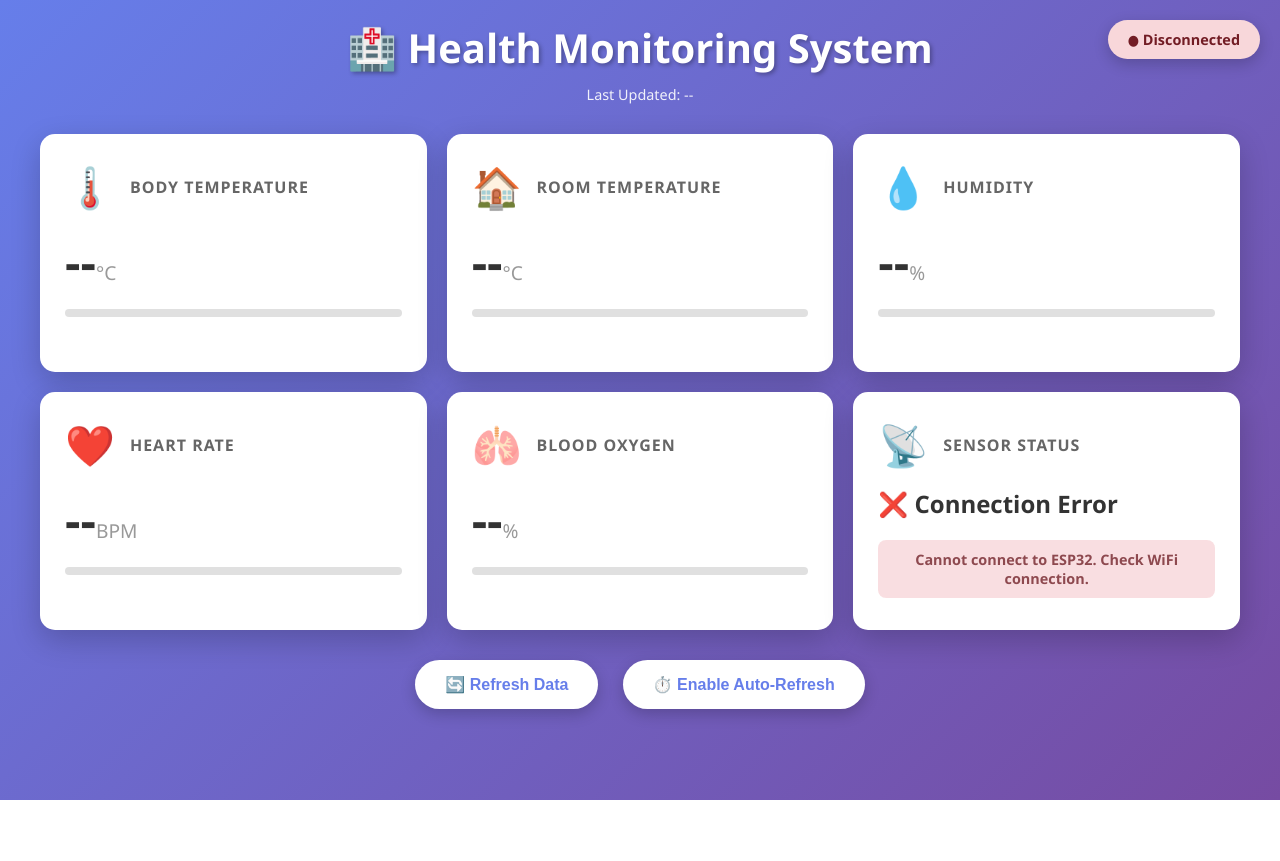
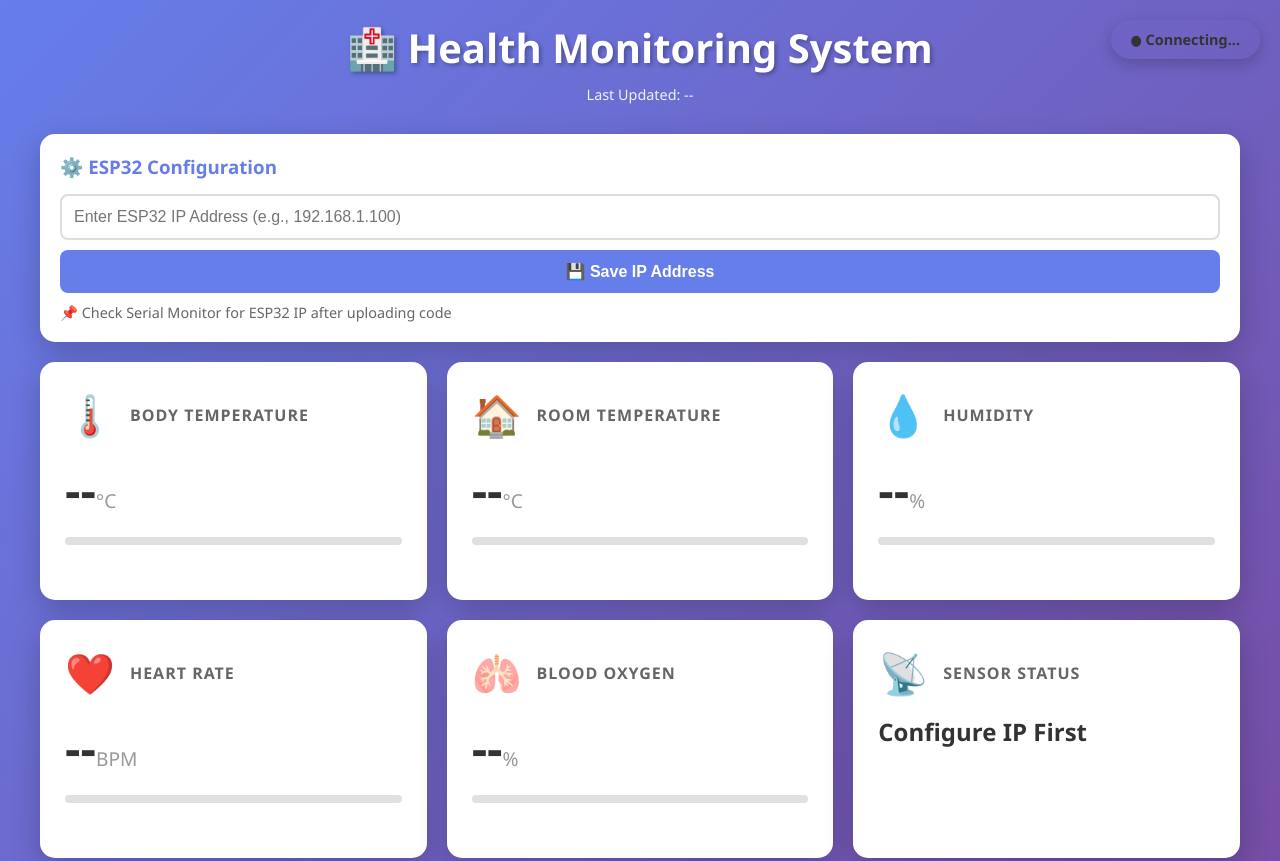
Before and after one commit to 1912prajwal/health-monitor, a plain HTML site: page index.html in a window 1280 px wide. Shown: the top 861 px of the page. Before the commit the page ends 800 px from the top, so only its background shows below. Drawn offline with Linux system fonts and the light colour scheme; no server answers.

Commit message:
Implement ESP32 IP configuration section
Added a configuration section for ESP32 IP address input and save functionality.

```diff
--- a/index.html
+++ b/index.html
@@ -35,6 +35,45 @@
             font-size: 2.5rem;
             margin-bottom: 10px;
             text-shadow: 2px 2px 4px rgba(0,0,0,0.3);
+        }
+
+        .config-section {
+            background: white;
+            padding: 20px;
+            border-radius: 15px;
+            margin-bottom: 20px;
+            box-shadow: 0 10px 30px rgba(0,0,0,0.2);
+        }
+
+        .config-section h3 {
+            margin-bottom: 15px;
+            color: #667eea;
+        }
+
+        .config-section input {
+            width: 100%;
+            padding: 12px;
+            font-size: 1rem;
+            border: 2px solid #ddd;
+            border-radius: 8px;
+            margin-bottom: 10px;
+        }
+
+        .config-section button {
+            width: 100%;
+            padding: 12px;
+            background: #667eea;
+            color: white;
+            border: none;
+            border-radius: 8px;
+            font-size: 1rem;
+            font-weight: 600;
+            cursor: pointer;
+            transition: background 0.3s;
+        }
+
+        .config-section button:hover {
+            background: #764ba2;
         }
 
         .last-update {
@@ -166,6 +205,7 @@
             font-weight: 600;
             font-size: 0.9rem;
             box-shadow: 0 5px 15px rgba(0,0,0,0.2);
+            z-index: 1000;
         }
 
         .connected {
@@ -219,6 +259,16 @@
             <h1>🏥 Health Monitoring System</h1>
             <p class="last-update">Last Updated: <span id="lastUpdate">--</span></p>
         </header>
+
+        <!-- ESP32 IP Configuration -->
+        <div class="config-section">
+            <h3>⚙️ ESP32 Configuration</h3>
+            <input type="text" id="esp32IP" placeholder="Enter ESP32 IP Address (e.g., 192.168.1.100)" value="">
+            <button onclick="saveIP()">💾 Save IP Address</button>
+            <p style="margin-top: 10px; color: #666; font-size: 0.9rem;">
+                📌 Check Serial Monitor for ESP32 IP after uploading code
+            </p>
+        </div>
 
         <div class="dashboard">
             <!-- Body Temperature -->
@@ -292,7 +342,7 @@
                     <div class="icon">📡</div>
                     <div class="card-title">Sensor Status</div>
                 </div>
-                <div class="card-value" style="font-size: 1.5rem;" id="sensorStatus">Initializing...</div>
+                <div class="card-value" style="font-size: 1.5rem;" id="sensorStatus">Configure IP First</div>
                 <div class="alert" id="sensorAlert" style="margin-top: 20px;"></div>
             </div>
         </div>
@@ -306,7 +356,27 @@
     <script>
         let autoRefreshEnabled = false;
         let autoRefreshInterval;
-        const ESP32_IP = "192.168.4.1"; // Default ESP32 AP IP
+        let ESP32_IP = localStorage.getItem('esp32_ip') || '';
+
+        // Load saved IP on page load
+        window.onload = function() {
+            if (ESP32_IP) {
+                document.getElementById('esp32IP').value = ESP32_IP;
+                setTimeout(fetchData, 1000);
+            }
+        };
+
+        function saveIP() {
+            const ipInput = document.getElementById('esp32IP').value.trim();
+            if (ipInput) {
+                ESP32_IP = ipInput;
+                localStorage.setItem('esp32_ip', ESP32_IP);
+                alert('✅ IP Address Saved: ' + ESP32_IP);
+                fetchData();
+            } else {
+                alert('⚠️ Please enter a valid IP address');
+            }
+        }
 
         function updateStatus(connected) {
             const statusEl = document.getElementById('connectionStatus');
@@ -330,15 +400,15 @@
         }
 
         function updateCard(value, elementId, barId, alertId, min, max, normalMin, normalMax, type) {
-            document.getElementById(elementId).innerHTML = value + '<span class="card-unit">' +
+            document.getElementById(elementId).innerHTML = value.toFixed(1) + '<span class="card-unit">' +
                 (type === 'BPM' ? ' BPM' : type === '%' ? '%' : '°C') + '</span>';
 
             const percentage = ((value - min) / (max - min)) * 100;
             const bar = document.getElementById(barId);
-            bar.style.width = percentage + '%';
+            bar.style.width = Math.min(100, Math.max(0, percentage)) + '%';
 
             const alert = getAlert(value, min, max, normalMin, normalMax,
-                type === 'BPM' ? 'Heart Rate' : type === '%' ? 'SpO2/Humidity' : 'Temperature');
+                type === 'BPM' ? 'Heart Rate' : type === '%' ? 'Level' : 'Temperature');
 
             const alertEl = document.getElementById(alertId);
             alertEl.className = 'alert ' + alert.class;
@@ -354,28 +424,30 @@
         }
 
         async function fetchData() {
+            if (!ESP32_IP) {
+                alert('⚠️ Please enter ESP32 IP address first!');
+                return;
+            }
+
             try {
-                const response = await fetch(`http://${ESP32_IP}/`);
+                const response = await fetch(`http://${ESP32_IP}/data`);
+
+                if (!response.ok) {
+                    throw new Error('Network response was not ok');
+                }
+
                 updateStatus(true);
-
-                const html = await response.text();
-
-                // Parse HTML to extract values
-                const bodyTemp = parseFloat(html.match(/Body Temperature: ([\d.]+)/)?.[1] || 0);
-                const roomTemp = parseFloat(html.match(/Room Temperature: ([\d.]+)/)?.[1] || 0);
-                const humidity = parseFloat(html.match(/Humidity: ([\d.]+)/)?.[1] || 0);
-                const heartRate = parseInt(html.match(/Heart Rate: (\d+)/)?.[1] || 0);
-                const spo2 = parseInt(html.match(/SpO2: (\d+)/)?.[1] || 0);
+                const data = await response.json();
 
                 // Update all cards
-                updateCard(bodyTemp, 'bodyTemp', 'bodyTempBar', 'bodyTempAlert', 30, 42, 36, 37.5, '°C');
-                updateCard(roomTemp, 'roomTemp', 'roomTempBar', 'roomTempAlert', 15, 40, 20, 26, '°C');
-                updateCard(humidity, 'humidity', 'humidityBar', 'humidityAlert', 0, 100, 30, 60, '%');
-                updateCard(heartRate, 'heartRate', 'heartRateBar', 'heartRateAlert', 40, 150, 60, 100, 'BPM');
-                updateCard(spo2, 'spo2', 'spo2Bar', 'spo2Alert', 80, 100, 95, 100, '%');
+                updateCard(data.bodyTemp, 'bodyTemp', 'bodyTempBar', 'bodyTempAlert', 30, 42, 36, 37.5, '°C');
+                updateCard(data.roomTemp, 'roomTemp', 'roomTempBar', 'roomTempAlert', 15, 40, 20, 26, '°C');
+                updateCard(data.humidity, 'humidity', 'humidityBar', 'humidityAlert', 0, 100, 30, 60, '%');
+                updateCard(data.heartRate, 'heartRate', 'heartRateBar', 'heartRateAlert', 40, 150, 60, 100, 'BPM');
+                updateCard(data.spo2, 'spo2', 'spo2Bar', 'spo2Alert', 80, 100, 95, 100, '%');
 
                 // Update sensor status
-                if (heartRate > 0) {
+                if (data.heartRate > 0 && data.irValue > 50000) {
                     document.getElementById('sensorStatus').textContent = '✓ All Sensors Active';
                     document.getElementById('sensorAlert').className = 'alert alert-normal';
                     document.getElementById('sensorAlert').textContent = '📊 Real-time monitoring active';
@@ -392,11 +464,16 @@
                 console.error('Error fetching data:', error);
                 document.getElementById('sensorStatus').textContent = '❌ Connection Error';
                 document.getElementById('sensorAlert').className = 'alert alert-danger';
-                document.getElementById('sensorAlert').textContent = 'Cannot connect to ESP32. Check WiFi connection.';
+                document.getElementById('sensorAlert').textContent = 'Cannot connect to ESP32 at ' + ESP32_IP;
             }
         }
 
         function toggleAutoRefresh() {
+            if (!ESP32_IP) {
+                alert('⚠️ Please enter ESP32 IP address first!');
+                return;
+            }
+
             autoRefreshEnabled = !autoRefreshEnabled;
             const btn = document.getElementById('autoRefreshBtn');
 
@@ -409,9 +486,6 @@
                 clearInterval(autoRefreshInterval);
             }
         }
-
-        // Initial fetch
-        setTimeout(fetchData, 1000);
     </script>
 </body>
 </html>
```
